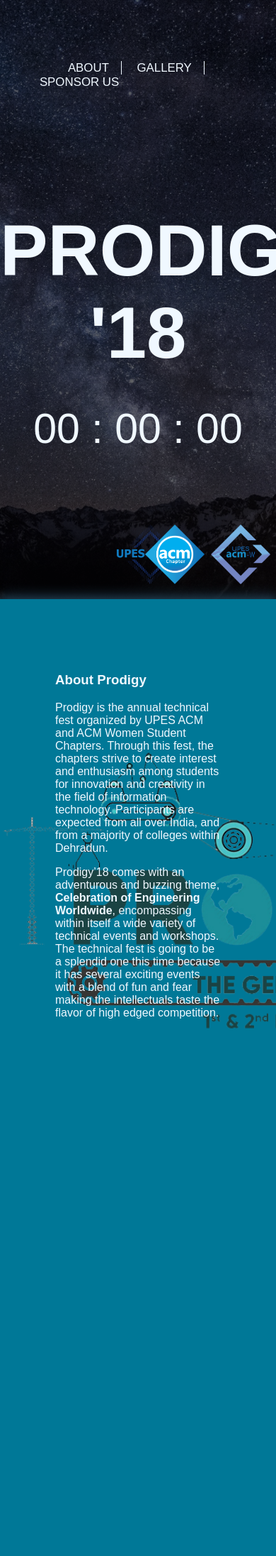
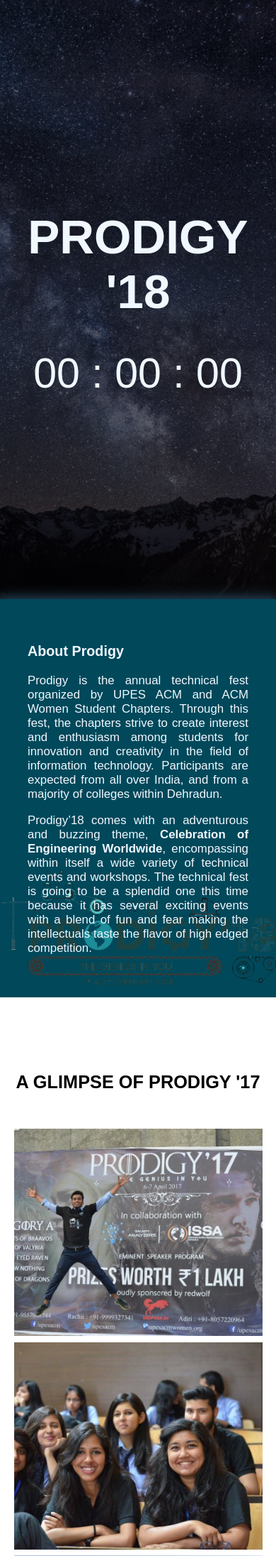
Before and after one commit to ethereal-carnival/prodigy18, a PHP site: page / in a window 390 px wide; the page is wider, and only the part inside the window is pictured. Shown: the top 2192 px of that part at 71% size. Before the commit the page ends 1449 px from the top of that part, so only its background shows below. Run offline with PHP 8.4, Linux system fonts and the light colour scheme.

Commit message:
Added picture gallery and made responsive

```diff
--- a/assets/css/cover.css
+++ b/assets/css/cover.css
@@ -1,7 +1,7 @@
 #cover {
     height: 100vh;
     width: 100vw;
-    background: rgba(0,0,0,0.6);
+    background: rgba(0, 0, 0, 0.6);
     margin: 0;
     transition: all 0.6s linear;
 }
@@ -16,7 +16,6 @@
 #title {
     padding: 0;
     margin: 10vh 0 0 0;
-    font-size: 12vh;
     color: aliceblue;
 }
 
@@ -24,11 +23,25 @@
     margin-top: 5vh;
     font-size: 7vh;
     color: aliceblue;
-    display: inline-block;
-    //border-radius: 20px;
+    display: inline-block; //border-radius: 20px;
     //border: 2px solid #2d5068;
 }
 
-#logo-prodigy {
-    height: 50vh;
+@media only screen and (min-width: 1081px) {
+    #logo-prodigy {
+        height: 50vh;
+    }
+    #title {
+        font-size: 12vh;
+    }
 }
+
+@media only screen and (max-width: 1080px) {
+    #logo-prodigy {
+        margin-top: 20vh;
+        width: 100vw;
+    }
+    #title {
+        font-size: 8vh;
+    }
+}
--- /dev/null
+++ b/assets/css/gallery.css
@@ -0,0 +1,44 @@
+#gallery {
+    background-color: #fff;
+}
+
+.image {
+    object-fit: cover;
+}
+
+@media only screen and (min-width: 1081px) {
+    #gallery {
+        padding: 15vh 10vw;
+        margin: 0;
+        text-align: center;
+    }
+    .image {
+        width: 19.5vw;
+        height: 15vw;
+        margin: 0;
+        padding: 0;
+    }
+    #gallery > h1 {
+        margin-bottom: 5vh;
+        font-size: 3vh;
+    }
+}
+
+@media only screen and (max-width: 1080px) {
+    #gallery {
+        padding: 10vh 0;
+        margin: 0;
+        text-align: center;
+    }
+    .image {
+        width: 90vw;
+        height: 75vw;
+        margin: 0;
+        padding: 0;
+        margin-top: 1vh;
+    }
+    #gallery > h1 {
+        margin-bottom: 5vh;
+        font-size: 3vh;
+    }
+}
--- a/assets/css/header.css
+++ b/assets/css/header.css
@@ -20,14 +20,13 @@ header {
     height: 7vh;
     padding: 1vh 10vw;
     position: absolute;
-    position: fixed; //box-shadow: 0px 0px 2vh 2px #18436e;
+    position: fixed;
     text-align: left;
     top: 0;
     color: aliceblue;
 }
 
 #brand {
-    float: left;
     font-size: 5vh;
     padding: 0.5vh;
     opacity: 0;
@@ -64,8 +63,7 @@ header {
     margin: 0; //background-color: #2d5068;
     background-color: #005469;
     background-color: #00485a;
-    transition: all 0.4s linear;
-    //box-shadow: 0px 0px 2vh 2px #2d5068;
+    transition: all 0.4s linear; //box-shadow: 0px 0px 2vh 2px #2d5068;
 }
 
 nav {
@@ -113,3 +111,20 @@ li {
 .clear {
     clear: both;
 }
+
+@media only screen and (min-width: 1081px) {
+    #brand {
+        float: left;
+    }
+}
+
+@media only screen and (max-width: 1080px) {
+    #brand {
+        float: left;
+        text-align: center;
+        width: 80vw;
+    }
+    nav {
+        display: none;
+    }
+}
--- a/assets/css/index.css
+++ b/assets/css/index.css
@@ -6,6 +6,7 @@ body {
     background-repeat: no-repeat;
     background-size: cover;
     transition: all 0.6s linear;
+    padding: 0;
 }
 
 #logo-bottom {
@@ -38,10 +39,8 @@ a:visited {
 
 #about {
     margin: 0 0 0 0;
-    padding: 10vh 20vw; //background-color: #5296a8;
-    background-color: #2d5068;
-    background-color: #005469;
-    background-color: #007897;
+    font-size: 2vh;
+    background-color: #00485a;
     box-shadow: 0px 0px 2vh 2px #2d5068;
     color: aliceblue;
 }
@@ -53,3 +52,19 @@ a:visited {
 *::-moz-scrollbar {
     display: none;
 }
+
+@media only screen and (min-width: 1081px) {
+    #about {
+        padding: 10vh 20vw;
+    }
+}
+
+@media only screen and (max-width: 1080px) {
+    #about {
+        padding: 5vh 10vw;
+        text-align: justify;
+    }
+    .logos {
+        display: none;
+    }
+}
--- /dev/null
+++ b/assets/parts/gallery.php
@@ -0,0 +1,11 @@
+<section id="gallery">
+    <h1>A GLIMPSE OF PRODIGY '17</h1>
+    <img src="/assets/images/prodigy17_1.jpg" class="image" />
+    <img src="/assets/images/prodigy17_2.jpg" class="image" />
+    <img src="/assets/images/prodigy17_7.jpg" class="image" />
+    <img src="/assets/images/prodigy17_4.jpg" class="image" />
+    <img src="/assets/images/prodigy17_5.jpg" class="image" />
+    <img src="/assets/images/prodigy17_6.jpg" class="image" />
+    <img src="/assets/images/prodigy17_3.jpg" class="image" />
+    <img src="/assets/images/prodigy17_8.jpg" class="image" />
+</section>
--- a/index.php
+++ b/index.php
@@ -6,6 +6,7 @@
     <link href="assets/css/header.css" rel="stylesheet" />
     <link href="assets/css/index.css" rel="stylesheet" />
     <link href="assets/css/cover.css" rel="stylesheet" />
+    <link href="assets/css/gallery.css" rel="stylesheet" />
 
     <script src="assets/js/main.js" type="text/javascript"></script>
 </head>
@@ -17,12 +18,9 @@
     include 'assets/parts/cover.php';
     include 'assets/parts/logo_bottom.php';
     include 'assets/parts/about.php';
-    //include 'assets/parts/';
+    include 'assets/parts/gallery.php';
     //include 'assets/parts/';
     ?>
-
-        <section id="previous">
-        </section>
 
         <section id="footer">
         </section>
```
Also changed, not shown: assets/images/prodigy17_1.jpg (added), assets/images/prodigy17_2.jpg (added), assets/images/prodigy17_3.jpg (added), assets/images/prodigy17_4.jpg (added), assets/images/prodigy17_5.jpg (added), assets/images/prodigy17_6.jpg (added), assets/images/prodigy17_7.jpg (added), assets/images/prodigy17_8.jpg (added), assets/parts/about.php (indentation only).
